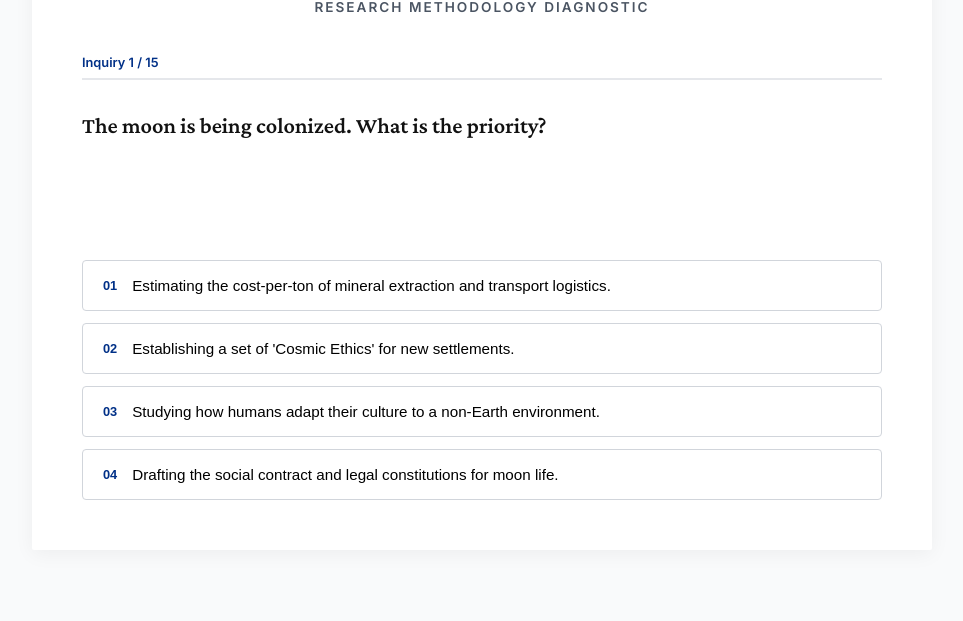
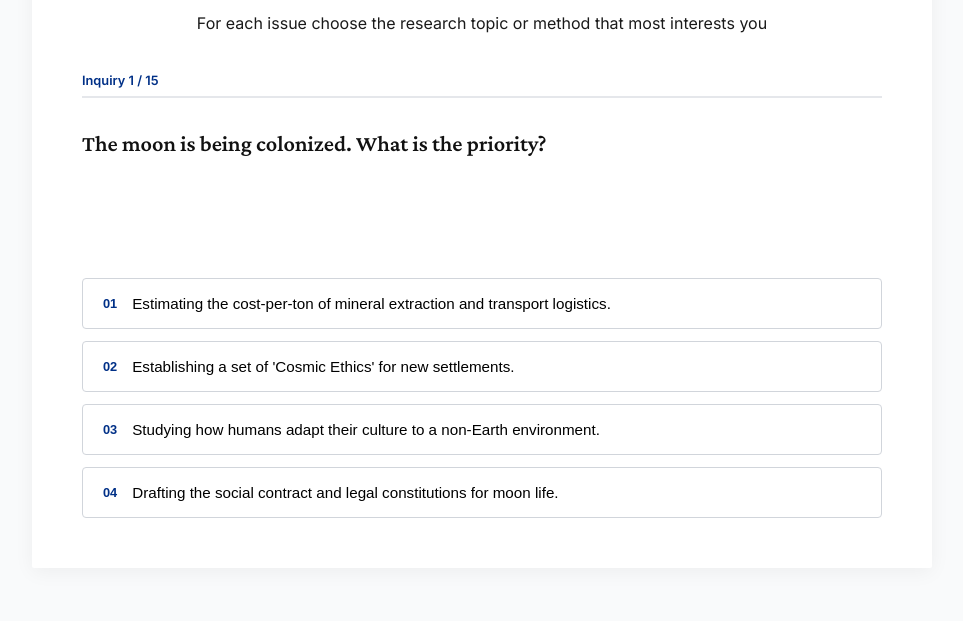
Before and after one commit to jamesmiller940/Major, a plain HTML site: page index.html in a window 1280 px wide. Shown: the part 179-800 px from the top of the page, without its empty margins (158-1121 px from the left). Drawn offline with nearby package versions, Linux system fonts and the light colour scheme.

Commit message:
Update index.html

```diff
--- a/index.html
+++ b/index.html
@@ -37,6 +37,7 @@
     <header>
         <h1>The Human Lens</h1>
         <div class="tagline">Research Methodology Diagnostic</div>
+        <p>For each issue choose the research topic or method that most interests you</p>
     </header>
 
     <div id="quiz-screen">
```
